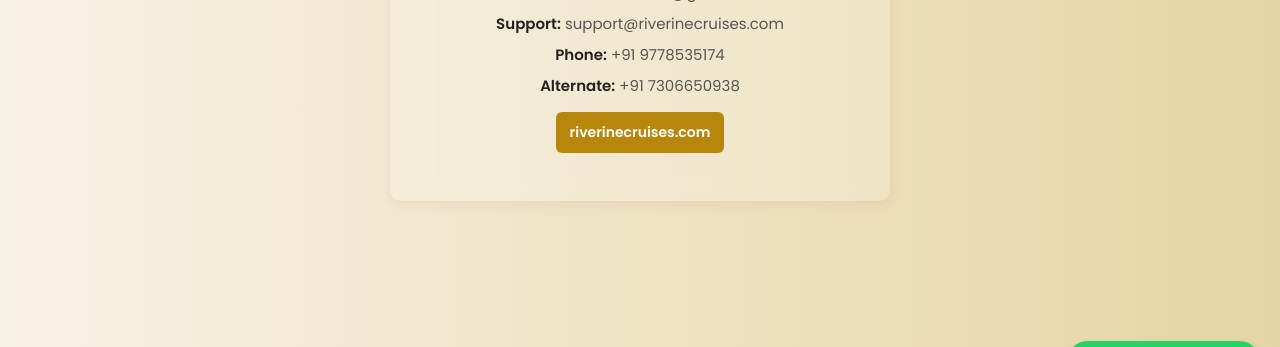
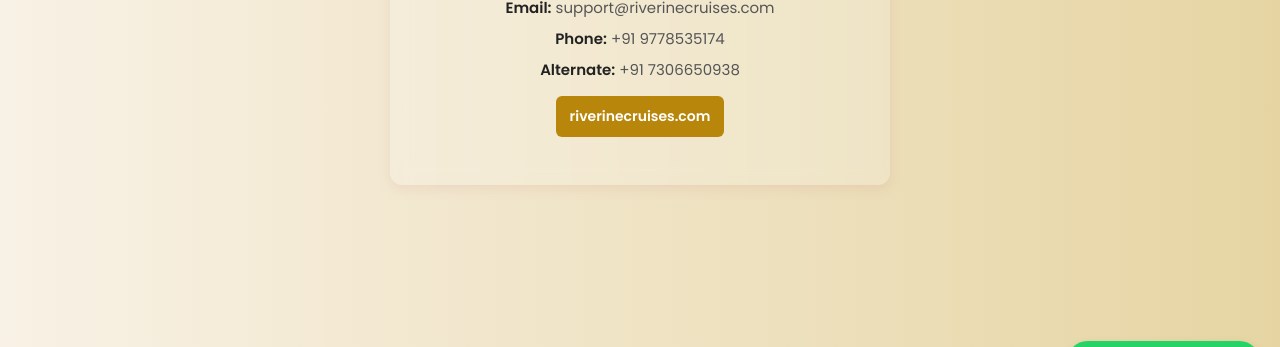
Before and after one commit to vinayakajith/Riverine-Cruises-new, a plain HTML site: page index.html in a window 1280 px wide. Shown: the part 398-745 px from the top of the page. Drawn offline with Linux system fonts and the light colour scheme.

Commit message:
Update index.html

```diff
--- a/index.html
+++ b/index.html
@@ -143,8 +143,7 @@
         </a>
 
         <h1>Riverine Cruises</h1>
-        <p><strong>Email:</strong> riverinecruises@gmail.com</p>
-        <p><strong>Support:</strong> support@riverinecruises.com</p>
+        <p><strong>Email:</strong> support@riverinecruises.com</p>
         <p><strong>Phone:</strong> +91 9778535174</p>
         <p><strong>Alternate:</strong> +91 7306650938 </p>
         <p>
```
